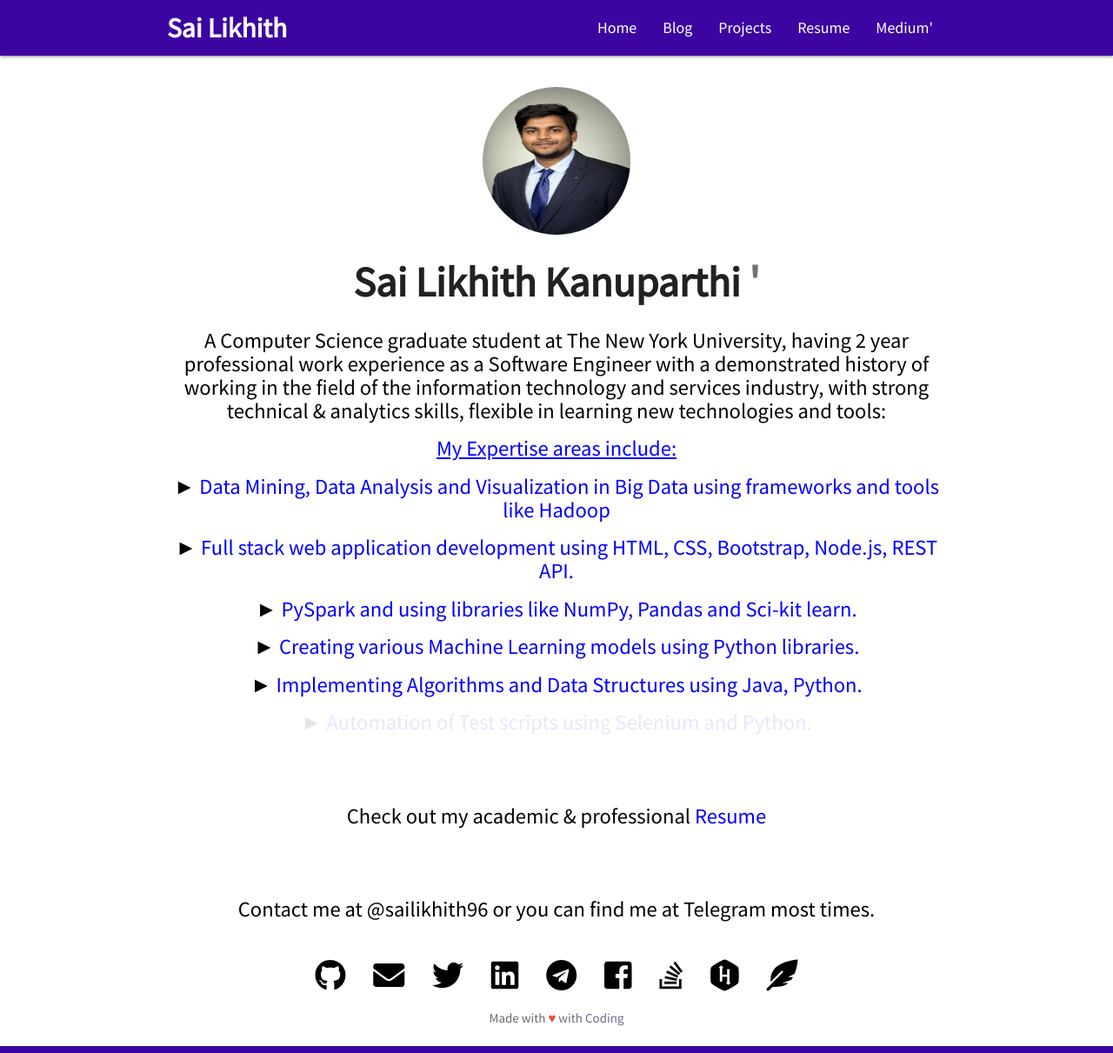
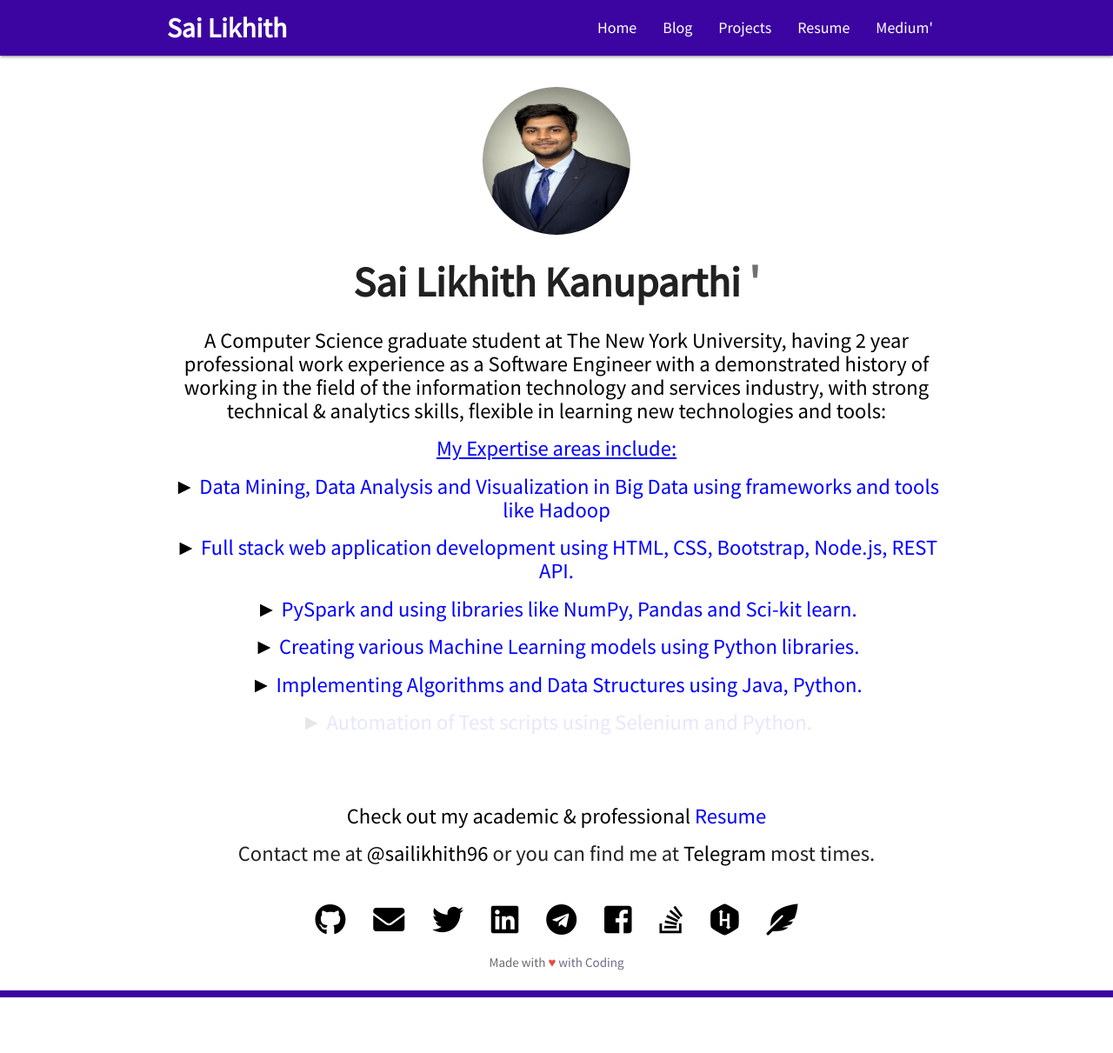
Before and after one commit to SaiLikhith7/Mywebsite, a Jekyll site: the page built from index.html, in a window 1280 px wide. Shown: the whole page at 87% size. Built offline with Jekyll 4.4.1, drawn with Linux system fonts in a browser that asks for light colours; nearby versions of some CDN libraries; after the commit the page ends 1147 px from its top, so only the background shows below that.

Commit message:
Update index.html

```diff
--- a/index.html
+++ b/index.html
@@ -35,9 +35,8 @@
       </span>
 
       <h5 id="test9"><span style="color:#000000;"> Check out my academic &amp; professional </span>
-      <span style ="color:#0000ff; class="hov"><span style="color:#0000ff><a href="{{ site.baseurl }}resume.html" target="_blank">Resume</a></span>
-      </h5>
-    </br></br>
+      <span style ="color:#0000ff; class="hov"><span style="color:#0000ff><a href="{{ site.baseurl }}resume.html" target="_blank">Resume</a>
+        </h5></span>
     <h5 id="test10">
       Contact me at
       <span class="hov"><a href="http://twitter.com/{{ site.twitter }}" target="_blank">@{{ site.twitter }}</a></span>
```
